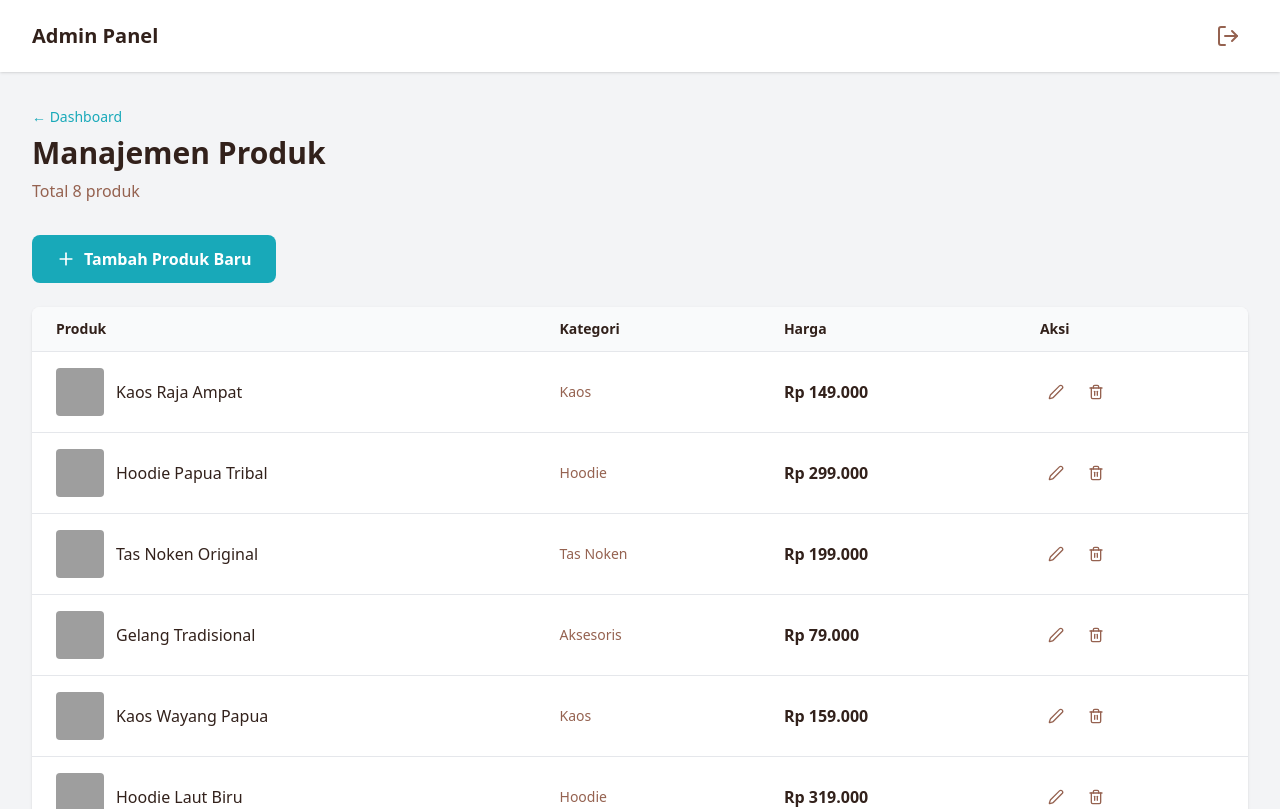
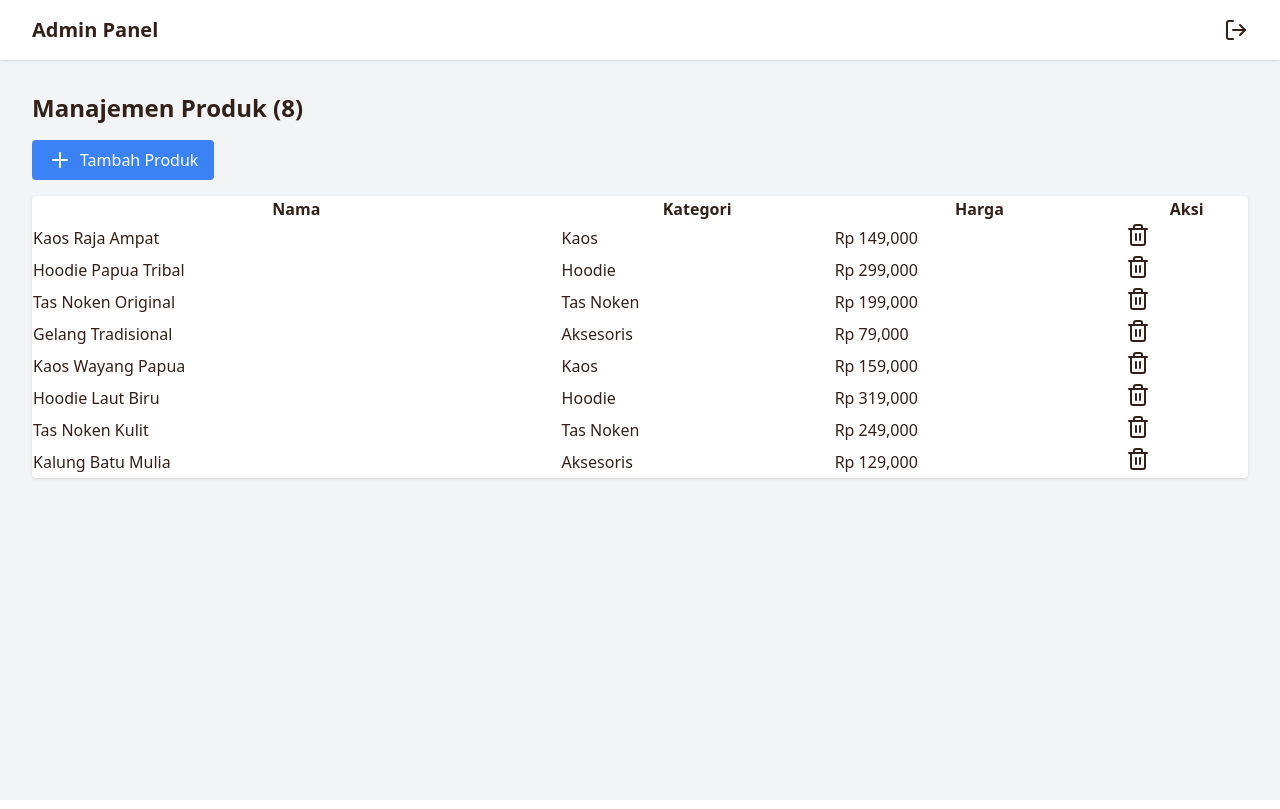
Before and after one commit to jejedzhd17-wq/aparel-khas-papua, a React (Vite) app: page /admin/products in a window 1280 px wide. Shown: the top 809 px of the page. Built offline with nearby package versions, Linux system fonts and the light colour scheme; sample sign-in values are in the browser's storage; grey boxes are pictures that could not be loaded.

Commit message:
progress sebelum pull

```diff
--- a/client/pages/admin/Products.tsx
+++ b/client/pages/admin/Products.tsx
@@ -89,6 +89,7 @@ export default function AdminProducts() {
 
   const handleAddProduct = (e: React.FormEvent) => {
     e.preventDefault();
+
     if (!formData.name || !formData.price || !formData.image) {
       alert('Lengkapi semua field');
       return;
@@ -97,7 +98,7 @@ export default function AdminProducts() {
     const newProduct: Product = {
       id: Math.max(...products.map(p => p.id), 0) + 1,
       name: formData.name,
-      price: parseInt(formData.price),
+      price: Number(formData.price),
       category: formData.category,
       image: formData.image,
     };
@@ -120,184 +121,110 @@ export default function AdminProducts() {
 
   return (
     <div className="min-h-screen bg-gray-100">
+
       {/* Header */}
       <header className="bg-white shadow">
         <div className="flex items-center justify-between px-4 py-4 md:px-8 max-w-7xl mx-auto">
-          <Link to="/admin/dashboard" className="text-xl font-bold text-foreground font-playfair">
+          <Link to="/admin/dashboard" className="text-xl font-bold">
             Admin Panel
           </Link>
-          <button
-            onClick={handleLogout}
-            className="p-2 hover:bg-gray-100 rounded-lg text-muted-foreground hover:text-red-600"
-          >
-            <LogOut className="w-6 h-6" />
+
+          <button onClick={handleLogout}>
+            <LogOut />
           </button>
         </div>
       </header>
 
       <main className="max-w-7xl mx-auto p-4 md:p-8">
-        {/* Breadcrumb & Title */}
-        <div className="mb-8">
-          <Link to="/admin/dashboard" className="text-primary hover:underline text-sm mb-2 inline-block">
-            ← Dashboard
-          </Link>
-          <h1 className="text-3xl font-bold text-foreground font-playfair mb-2">
-            Manajemen Produk
+
+        <h1 className="text-2xl font-bold mb-4">
+          Manajemen Produk ({products.length})
         </h1>
-          <p className="text-muted-foreground">
-            Total {products.length} produk
-          </p>
-        </div>
 
-        {/* Add Product Button */}
         <button
           onClick={() => setShowAddForm(!showAddForm)}
-          className="mb-6 flex items-center gap-2 bg-primary text-white font-semibold px-6 py-3 rounded-lg hover:bg-primary/90 transition-colors"
+          className="mb-4 flex items-center gap-2 bg-blue-500 text-white px-4 py-2 rounded"
         >
-          <Plus className="w-5 h-5" />
-          Tambah Produk Baru
+          <Plus /> Tambah Produk
         </button>
 
-        {/* Add Product Form */}
+        {/* FORM */}
         {showAddForm && (
-          <div className="bg-white rounded-lg shadow p-6 mb-6">
-            <div className="flex justify-between items-center mb-4">
-              <h2 className="text-xl font-bold text-foreground">Tambah Produk Baru</h2>
-              <button
-                onClick={() => setShowAddForm(false)}
-                className="text-muted-foreground hover:text-foreground"
-              >
-                <X className="w-6 h-6" />
-              </button>
-            </div>
-
-            <form onSubmit={handleAddProduct} className="space-y-4">
-              <div>
-                <label className="block text-sm font-semibold text-foreground mb-2">
-                  Nama Produk
-                </label>
+          <form onSubmit={handleAddProduct} className="bg-white p-4 mb-4 rounded shadow space-y-2">
             <input
               type="text"
+              placeholder="Nama"
               value={formData.name}
               onChange={(e) => setFormData({ ...formData, name: e.target.value })}
-                  placeholder="Nama produk"
-                  className="w-full px-4 py-2 border border-gray-300 rounded-lg focus:outline-none focus:ring-2 focus:ring-primary"
+              className="border p-2 w-full"
             />
-              </div>
 
-              <div className="grid grid-cols-1 md:grid-cols-2 gap-4">
-                <div>
-                  <label className="block text-sm font-semibold text-foreground mb-2">
-                    Harga (Rp)
-                  </label>
             <input
               type="number"
+              placeholder="Harga"
               value={formData.price}
               onChange={(e) => setFormData({ ...formData, price: e.target.value })}
-                    placeholder="0"
-                    className="w-full px-4 py-2 border border-gray-300 rounded-lg focus:outline-none focus:ring-2 focus:ring-primary"
+              className="border p-2 w-full"
             />
-                </div>
 
-                <div>
-                  <label className="block text-sm font-semibold text-foreground mb-2">
-                    Kategori
-                  </label>
             <select
               value={formData.category}
               onChange={(e) => setFormData({ ...formData, category: e.target.value })}
-                    className="w-full px-4 py-2 border border-gray-300 rounded-lg focus:outline-none focus:ring-2 focus:ring-primary"
+              className="border p-2 w-full"
             >
               <option>Kaos</option>
               <option>Hoodie</option>
               <option>Tas Noken</option>
               <option>Aksesoris</option>
             </select>
-                </div>
-              </div>
 
-              <div>
-                <label className="block text-sm font-semibold text-foreground mb-2">
-                  URL Gambar
-                </label>
             <input
-                  type="url"
+              type="text"
+              placeholder="URL Gambar"
               value={formData.image}
               onChange={(e) => setFormData({ ...formData, image: e.target.value })}
-                  placeholder="https://..."
-                  className="w-full px-4 py-2 border border-gray-300 rounded-lg focus:outline-none focus:ring-2 focus:ring-primary"
+              className="border p-2 w-full"
             />
-              </div>
 
-              <div className="flex gap-3">
-                <button
-                  type="submit"
-                  className="px-6 py-2 bg-primary text-white font-semibold rounded-lg hover:bg-primary/90 transition-colors"
-                >
-                  Simpan Produk
+            <div className="flex gap-2">
+              <button type="submit" className="bg-green-500 text-white px-4 py-2 rounded">
+                Simpan
               </button>
-                <button
-                  type="button"
-                  onClick={() => setShowAddForm(false)}
-                  className="px-6 py-2 border border-gray-300 text-foreground font-semibold rounded-lg hover:bg-gray-100 transition-colors"
-                >
+
+              <button type="button" onClick={() => setShowAddForm(false)}>
                 Batal
               </button>
             </div>
           </form>
-          </div>
         )}
 
-        {/* Products Table */}
-        <div className="bg-white rounded-lg shadow overflow-hidden">
-          <div className="overflow-x-auto">
-            <table className="w-full">
-              <thead className="bg-gray-50 border-b border-gray-200">
+        {/* TABLE */}
+        <table className="w-full bg-white rounded shadow">
+          <thead>
             <tr>
-                  <th className="px-6 py-3 text-left text-sm font-semibold text-foreground">Produk</th>
-                  <th className="px-6 py-3 text-left text-sm font-semibold text-foreground">Kategori</th>
-                  <th className="px-6 py-3 text-left text-sm font-semibold text-foreground">Harga</th>
-                  <th className="px-6 py-3 text-left text-sm font-semibold text-foreground">Aksi</th>
+              <th>Nama</th>
+              <th>Kategori</th>
+              <th>Harga</th>
+              <th>Aksi</th>
             </tr>
           </thead>
-              <tbody className="divide-y divide-gray-200">
-                {products.map((product) => (
-                  <tr key={product.id} className="hover:bg-gray-50">
-                    <td className="px-6 py-4">
-                      <div className="flex items-center gap-3">
-                        <img
-                          src={product.image}
-                          alt={product.name}
-                          className="w-12 h-12 object-cover rounded"
-                        />
-                        <span className="font-medium text-foreground">{product.name}</span>
-                      </div>
-                    </td>
-                    <td className="px-6 py-4 text-sm text-muted-foreground">
-                      {product.category}
-                    </td>
-                    <td className="px-6 py-4 font-semibold text-foreground">
-                      Rp {product.price.toLocaleString('id-ID')}
-                    </td>
-                    <td className="px-6 py-4">
-                      <div className="flex gap-2">
-                        <button className="p-2 hover:bg-gray-100 rounded-lg text-muted-foreground hover:text-primary transition-colors">
-                          <Edit2 className="w-4 h-4" />
+
+          <tbody>
+            {products.map((p) => (
+              <tr key={p.id}>
+                <td>{p.name}</td>
+                <td>{p.category}</td>
+                <td>Rp {p.price.toLocaleString()}</td>
+                <td>
+                  <button onClick={() => handleDeleteProduct(p.id)}>
+                    <Trash2 />
                   </button>
-                        <button
-                          onClick={() => handleDeleteProduct(product.id)}
-                          className="p-2 hover:bg-gray-100 rounded-lg text-muted-foreground hover:text-red-600 transition-colors"
-                        >
-                          <Trash2 className="w-4 h-4" />
-                        </button>
-                      </div>
                 </td>
               </tr>
             ))}
           </tbody>
         </table>
-          </div>
-        </div>
+
       </main>
     </div>
   );
--- a/vite.config.ts
+++ b/vite.config.ts
@@ -6,7 +6,7 @@ import { createServer } from "./server";
 // https://vitejs.dev/config/
 export default defineConfig(({ mode }) => ({
   server: {
-    host: "::",
+    host: true,
     port: 8080,
     fs: {
       allow: ["./client", "./shared", "index.html"],
```
Lines whose indentation alone changed are shown as unchanged.
